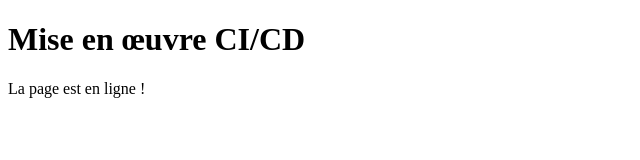
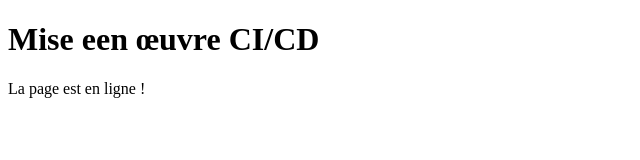
Before and after one commit to Gusly007/CI-CDapprentissage, a plain HTML site: page index.html in a window 1280 px wide. Shown: the whole page, without its empty margins (0-640 px from the left). Drawn offline with Linux system fonts and the light colour scheme.

Commit message:
cd deployement.yaml

```diff
--- a/index.html
+++ b/index.html
@@ -1,7 +1,7 @@
 <!DOCTYPE html>
 <head><title>Premier labo</title></head>
 <body>
-<h1>Mise en œuvre CI/CD </h1>
+<h1>Mise een œuvre CI/CD </h1>
 <p>La page est en ligne !</p>
 </body>
 </html>
```
Also changed, not shown: 1 other file.
